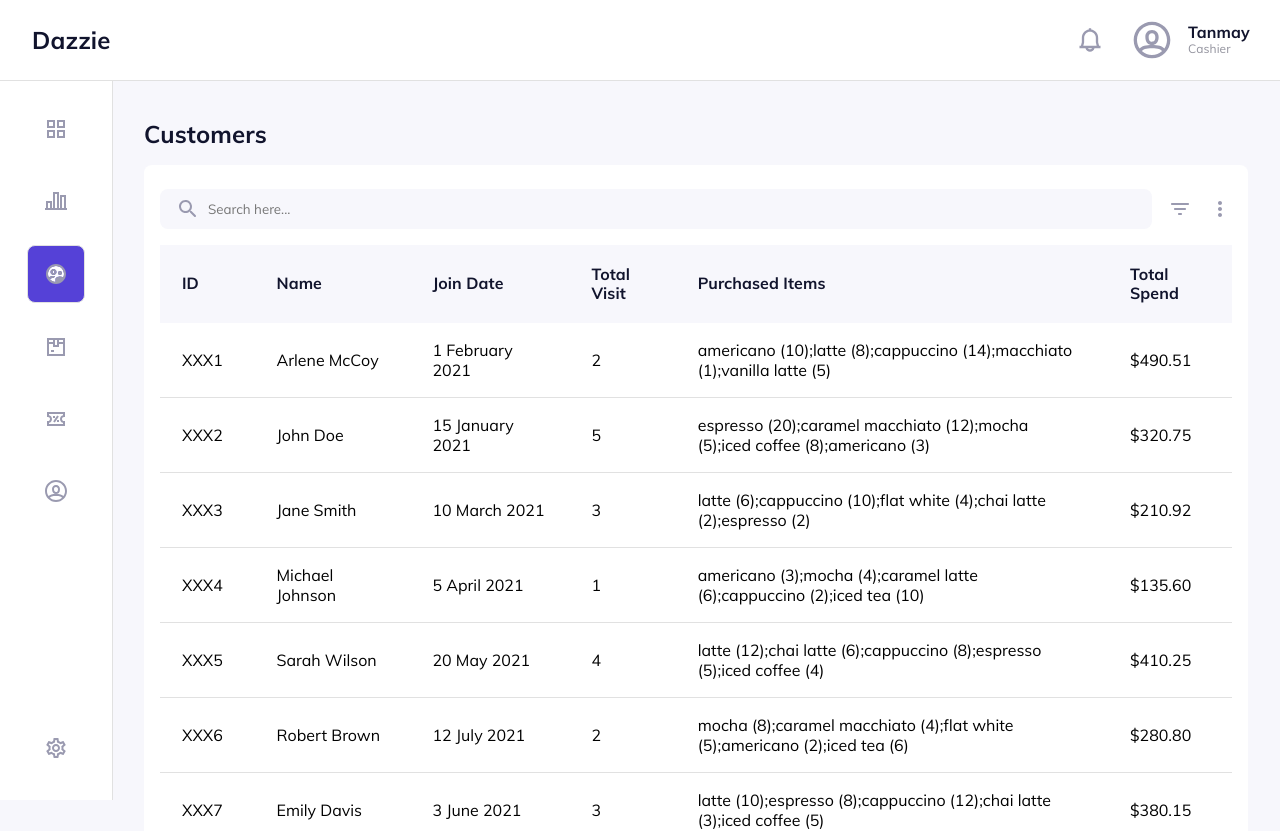
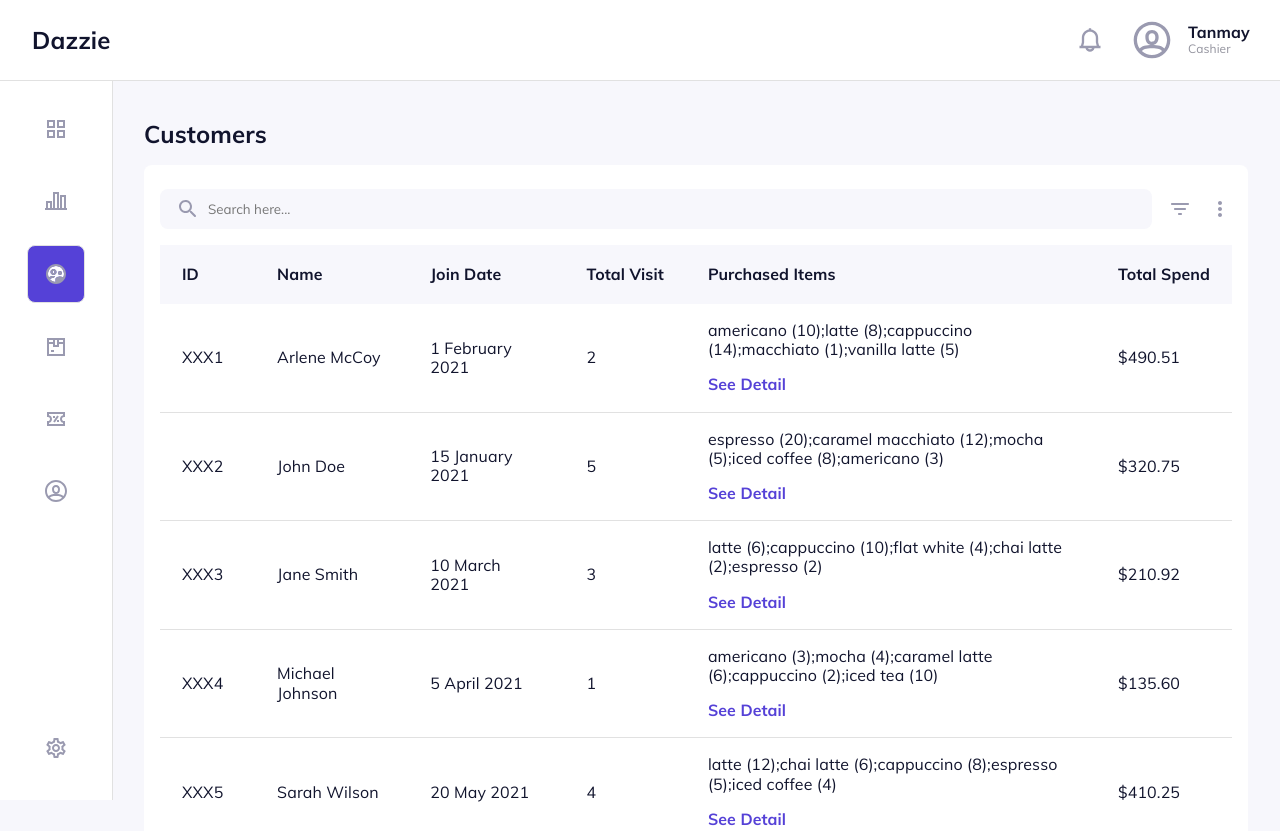
Before and after one commit to tanmaythole/food-admin-portal, a React (Vite) app: page /customers in a window 1280 px wide. Shown: the top 831 px of the page. Built offline with nearby package versions, Linux system fonts and the light colour scheme.

Commit message:
styles fixed

```diff
--- a/src/components/table/style.module.css
+++ b/src/components/table/style.module.css
@@ -12,4 +12,5 @@
   background-color: var(--bg-secondary);
   text-align: left;
   padding: 20px 22px;
+  white-space: nowrap;
 }
--- a/src/modules/customers/index.tsx
+++ b/src/modules/customers/index.tsx
@@ -62,12 +62,27 @@
           <Table headings={customerTableHeadings}>
             {filteredList.map((item) => (
               <tr key={item.id}>
-                <td>{item.id}</td>
-                <td>{item.name}</td>
-                <td>{item.joinDate}</td>
-                <td>{item.totalVisit}</td>
-                <td>{item.purchasedItems.join(";")}</td>
-                <td>{item.totalSpend}</td>
+                <td>
+                  <Typography>{item.id}</Typography>
+                </td>
+                <td>
+                  <Typography>{item.name}</Typography>
+                </td>
+                <td>
+                  <Typography>{item.joinDate}</Typography>
+                </td>
+                <td>
+                  <Typography>{item.totalVisit}</Typography>
+                </td>
+                <td>
+                  <Typography>{item.purchasedItems.join(";")}</Typography>
+                  <Typography variant="title" className={styles.detailsBtn}>
+                    See Detail
+                  </Typography>
+                </td>
+                <td>
+                  <Typography>{item.totalSpend}</Typography>
+                </td>
               </tr>
             ))}
           </Table>
--- a/src/modules/customers/style.module.css
+++ b/src/modules/customers/style.module.css
@@ -15,3 +15,8 @@
 .inputWrapper {
   flex-grow: 1;
 }
+.detailsBtn {
+  color: var(--primary-color);
+  margin-top: 16px;
+  cursor: pointer;
+}
```
